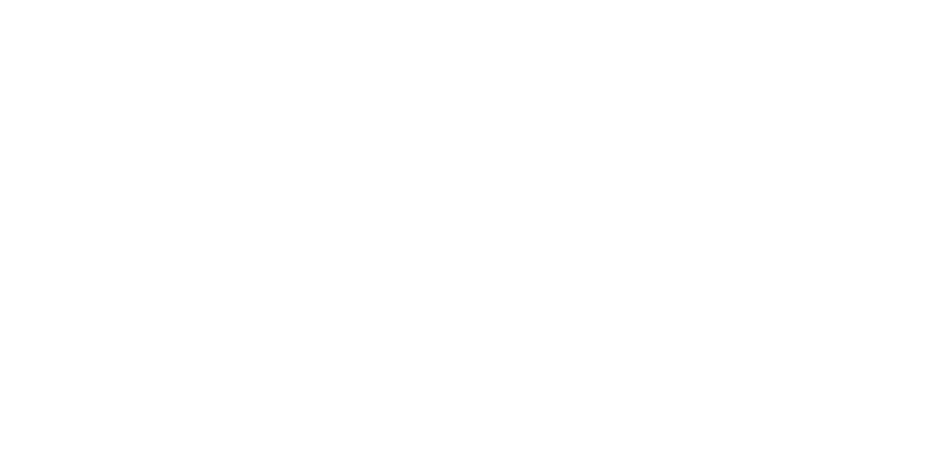
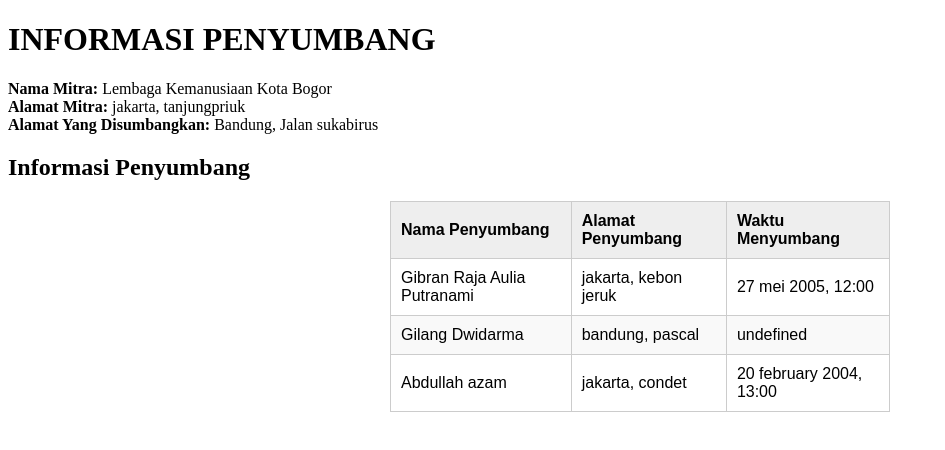
Before and after one commit to gibranaja27/ASESSMENT2_GIBRAN_PABW, a plain HTML site: page index.html in a window 1280 px wide. Shown: the whole page, without its empty margins (0-945 px from the left). Drawn offline with Linux system fonts and the light colour scheme.

Commit message:
submit keseluruhan

```diff
--- /dev/null
+++ b/datas.json
@@ -0,0 +1,22 @@
+{
+  "nama_mitra": "Lembaga Kemanusiaan Kota Bogor",
+  "alamat_mitra": "jakarta, tanjungpriuk",
+  "alamat_yang_disumbangkan": "Bandung, Jalan sukabirus",
+  "penyumbang": [
+    {
+      "nama_penyumbang": "Gibran Raja Aulia Putranami",
+      "alamat_penyumbang": "jakarta, kebon jeruk",
+      "waktu_menyumbang": "27 mei 2005, 12:00"
+    },
+    {
+      "nama_penyumbang": "Gilang Dwidarma",
+      "alamat_penyumbang": "bandung, pascal",
+      "waktu menyumbang": "2 mei 2003, 20:18"
+    },
+    {
+      "nama_penyumbang": "Abdullah azam",
+      "alamat_penyumbang": "jakarta, condet",
+      "waktu_menyumbang": "20 february 2004, 13:00"
+    }
+  ]
+}
--- a/index.html
+++ b/index.html
@@ -1,11 +1,31 @@
 <!DOCTYPE html>
 <html lang="en">
-<head>
-    <meta charset="UTF-8">
-    <meta name="viewport" content="width=device-width, initial-scale=1.0">
+  <head>
+    <meta charset="UTF-8" />
+    <meta name="viewport" content="width=device-width, initial-scale=1.0" />
     <title>Document</title>
-</head>
-<body>
-
-</body>
+    <link rel="stylesheet" href="style.css">
+  </head>
+  <body>
+    <div id="mitra-penyumbang">
+      <h1>INFORMASI PENYUMBANG</h1>
+      <div id="nama-mitra"></div>
+      <div id="alamat-mitra"></div>
+      <div id="alamat-yang-disumbangkan"></div>
+    </div>
+    <div id="penyumbang">
+      <h2>Informasi Penyumbang</h2>
+      <table id="tabel_penyumbang" style="border: 1px solid #ccc;">
+        <thead>
+          <tr>
+            <th>Nama Penyumbang</th>
+            <th>Alamat Penyumbang</th>
+            <th>Waktu Menyumbang</th>
+          </tr>
+        </thead>
+        <tbody id="tbody_penyumbang"></tbody>
+      </table>
+    </div>
+    <script src="javascripts.js"></script>
+  </body>
 </html>
--- /dev/null
+++ b/javascripts.js
@@ -0,0 +1,32 @@
+document.addEventListener("DOMContentLoaded", function () {
+    // Menggunakan AJAX untuk bisa memuat data yang ada di file data.JSON
+    var xhr = new XMLHttpRequest();
+    xhr.onreadystatechange = function () {
+      if (this.readyState == 4 && this.status == 200) {
+        var datas = JSON.parse(this.responseText);
+        // Menampilkan informasi toko
+        document.getElementById("nama-mitra").innerHTML =
+          "<strong>Nama Mitra:</strong> " + datas.nama_mitra;
+        document.getElementById("alamat-mitra").innerHTML =
+          "<strong>Alamat Mitra:</strong> " + datas.alamat_mitra;
+        document.getElementById("alamat-yang-disumbangkan").innerHTML =
+          "<strong>Alamat Yang Disumbangkan:</strong> " + datas.alamat_yang_disumbangkan;
+
+        // Menampilkan koleksi buku yang dimasukkan kedalam tabel
+        var tbody = document.getElementById("tbody_penyumbang");
+        datas.penyumbang.forEach(function (sumbang) {
+          var row =
+            "<tr><td>" +
+            sumbang.nama_penyumbang +
+            "</td><td>" +
+            sumbang.alamat_penyumbang +
+            "</td><td>" +
+            sumbang.waktu_menyumbang +
+            "</td></tr>";
+          tbody.innerHTML += row;
+        });
+      }
+    };
+    xhr.open("GET", "datas.json", true);
+    xhr.send();
+  });
--- /dev/null
+++ b/style.css
@@ -0,0 +1,22 @@
+table {
+    border: 1px solid #ccc;
+    border-collapse: collapse;
+    width: 500px;
+    margin: 0 auto;
+    font-family: Arial, sans-serif;
+  }
+
+  th, td {
+    border: 1px solid #ccc;
+    padding: 10px;
+    text-align: left;
+  }
+
+  th {
+    background-color: #eee;
+    font-weight: bold;
+  }
+
+  tr:nth-child(even) {
+    background-color: #f9f9f9;
+  }
```
Also changed, not shown: javascript.js (deleted).
